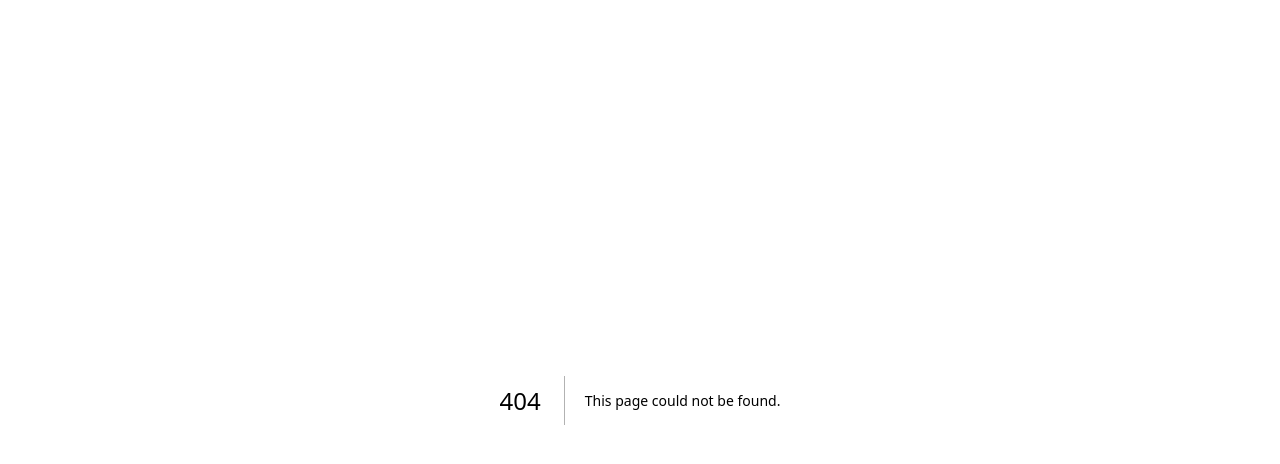
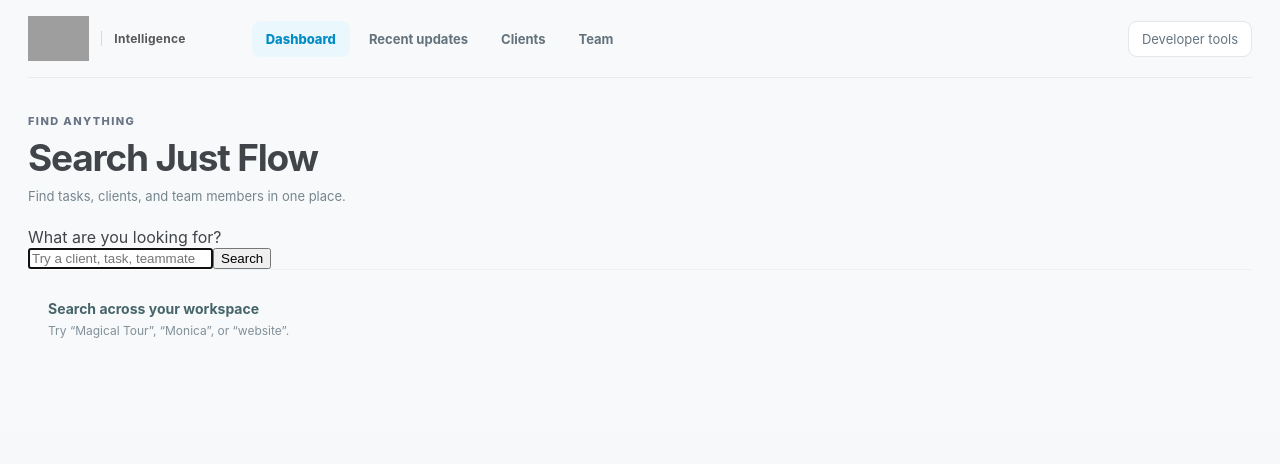
Before and after one commit to AminJustFlow/ami-clickup-assistant, a Next.js app: page /search in a window 1280 px wide. Before the commit this address had no page. Shown: the top 464 px of the page. Built offline with nearby package versions, Linux system fonts and the light colour scheme; grey boxes are pictures that could not be loaded.

Commit message:
Add global search across ClickUp tasks, clients, employees and AI summaries

```diff
--- /dev/null
+++ b/app/search/page.tsx
@@ -0,0 +1,63 @@
+import { prisma } from '@/lib/db/prisma';
+import { AppNav } from '../components/app-nav';
+
+export const dynamic = 'force-dynamic';
+
+export default async function SearchPage({ searchParams }: { searchParams: Promise<{ q?: string }> }) {
+  const params = await searchParams;
+  const query = (params.q ?? '').trim().slice(0, 120);
+  const hasQuery = query.length > 0;
+  const [clients, employees, tasks] = hasQuery ? await Promise.all([
+    prisma.client.findMany({ where: { name: { contains: query, mode: 'insensitive' } }, orderBy: { name: 'asc' }, take: 20 }),
+    prisma.employee.findMany({ where: { name: { contains: query, mode: 'insensitive' } }, orderBy: { name: 'asc' }, take: 20 }),
+    prisma.task.findMany({
+      where: {
+        deleted: false,
+        OR: [
+          { name: { contains: query, mode: 'insensitive' } },
+          { description: { contains: query, mode: 'insensitive' } },
+          { client: { name: { contains: query, mode: 'insensitive' } } },
+          { assignees: { some: { employee: { name: { contains: query, mode: 'insensitive' } } } } },
+          { intelligence: { is: { OR: [
+            { currentSummary: { contains: query, mode: 'insensitive' } },
+            { amiAction: { contains: query, mode: 'insensitive' } },
+            { waitingOnName: { contains: query, mode: 'insensitive' } }
+          ] } } }
+        ]
+      },
+      include: { client: true, intelligence: true, assignees: { include: { employee: true } } },
+      orderBy: { clickupUpdatedAt: 'desc' },
+      take: 60
+    })
+  ]) : [[], [], []];
+
+  return <main className="ops-shell dashboard-shell" id="main-content">
+    <AppNav current="overview" />
+    <header className="detail-hero search-hero">
+      <p className="eyebrow">FIND ANYTHING</p>
+      <h1>Search Just Flow</h1>
+      <p>Find tasks, clients, and team members in one place.</p>
+    </header>
+    <form className="global-search-form" action="/search" method="GET" role="search">
+      <label htmlFor="global-search-q">What are you looking for?</label>
+      <div className="global-search-input-row">
+        <input id="global-search-q" name="q" type="search" autoFocus defaultValue={query} placeholder="Try a client, task, teammate, or topic…" maxLength={120} />
+        <button type="submit">Search</button>
+      </div>
+    </form>
+    {!hasQuery ? <div className="friendly-empty search-empty"><strong>Search across your workspace</strong><p>Try “Magical Tour”, “Monica”, or “website”.</p></div> :
+    <div className="search-results" aria-live="polite">
+      <p className="filter-results">Results for <strong>{query}</strong> · {clients.length} clients · {employees.length} team members · {tasks.length} tasks{tasks.length === 60 ? ' (showing first 60)' : ''}</p>
+      {clients.length === 0 && employees.length === 0 && tasks.length === 0 && <div className="friendly-empty"><strong>No matches found</strong><p>Try a shorter name or a different keyword.</p></div>}
+      {clients.length > 0 && <section className="clean-panel"><div className="panel-heading"><h2>Clients</h2><span className="panel-count">{clients.length}</span></div><div className="entity-list">{clients.map(client => <a className="entity-row" href={`/clients/${client.slug}`} key={client.id}><span className="entity-avatar">{client.name.slice(0,1).toUpperCase()}</span><span className="entity-copy"><strong>{client.name}</strong><small>Open client overview</small></span><span className="entity-arrow">›</span></a>)}</div></section>}
+      {employees.length > 0 && <section className="clean-panel"><div className="panel-heading"><h2>Team</h2><span className="panel-count">{employees.length}</span></div><div className="entity-list">{employees.map(employee => <a className="entity-row" href={`/employees/${employee.id}`} key={employee.id}><span className="entity-avatar team-avatar">{employee.name.split(' ').map(p=>p[0]).slice(0,2).join('').toUpperCase()}</span><span className="entity-copy"><strong>{employee.name}</strong><small>Open team member overview</small></span><span className="entity-arrow">›</span></a>)}</div></section>}
+      {tasks.length > 0 && <section className="clean-panel"><div className="panel-heading"><h2>Tasks</h2><span className="panel-count">{tasks.length}</span></div><div className="clean-task-list">{tasks.map(task => <article className="clean-task" key={task.id}>
+        <div className="task-topline"><span>{task.client.name}</span><span className="status-pill">{task.intelligence?.needsAmi ? 'Needs Ami' : task.intelligence?.agentState?.replaceAll('_',' ').toLowerCase() || task.clickupStatus || 'Task'}</span></div>
+        {task.intelligence?.needsAmi && task.intelligence.amiAction && <div className="task-decision"><strong>Next action for Ami</strong><p>{task.intelligence.amiAction}</p></div>}
+        <h3>{task.name}</h3>
+        {task.intelligence?.currentSummary && <p>{task.intelligence.currentSummary}</p>}
+        <div className="task-footer"><span>{task.assignees.map(a=>a.employee.name).join(', ') || 'Unassigned'}</span><span><a href={`/clients/${task.client.slug}?q=${encodeURIComponent(task.name)}`}>View in client ↗</a>{task.clickupUrl && <> · <a href={task.clickupUrl} target="_blank" rel="noreferrer">Open ClickUp ↗</a></>}</span></div>
+      </article>)}</div></section>}
+    </div>}
+  </main>;
+}
```
